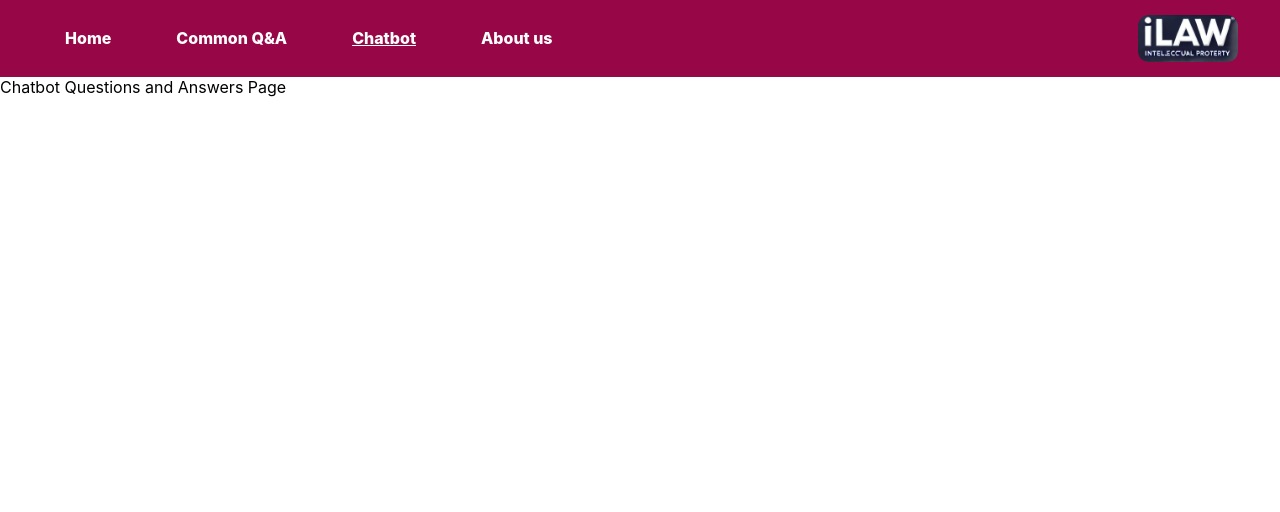
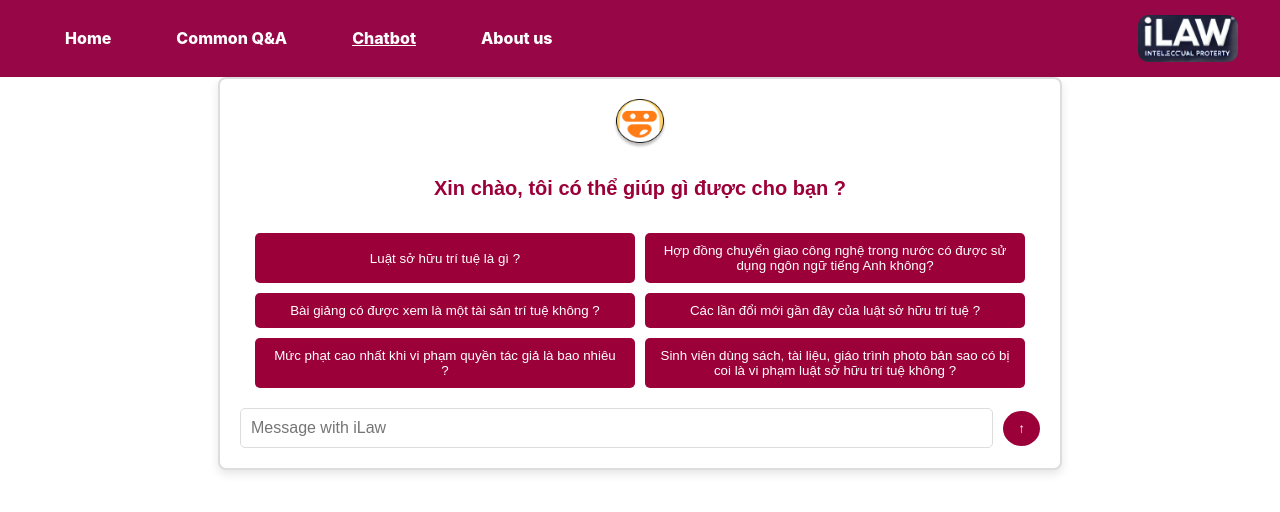
Before and after one commit to HTKUDTeam2/iLawChatbot, a React (Create React App) app: page /chatbot in a window 1280 px wide. Shown: the top 512 px of the page. Built offline with nearby package versions, Linux system fonts and the light colour scheme.

Commit message:
add and custom Chatbot UI

```diff
--- a/src/components/Chatbot.js
+++ b/src/components/Chatbot.js
@@ -1,7 +1,50 @@
 import React from "react";
+import "../styles/Chatbot.css";
+import chatbotImage from "../assets/images/chatbot.png";
 
 const Chatbot = () => {
-  return <div>Chatbot Questions and Answers Page</div>;
+  return (
+    <div className="chatbot-container">
+      <div className="chatbot-header">
+        <img
+          src={chatbotImage} // Thay bằng đường dẫn logo của bạn
+          alt="iLAW Logo"
+          className="chatbot-logo"
+        />
+        <h1 className="chatbot-title">
+          Xin chào, tôi có thể giúp gì được cho bạn ?
+        </h1>
+      </div>
+      <div className="chatbot-questions">
+        <button className="question-button">Luật sở hữu trí tuệ là gì ?</button>
+        <button className="question-button">
+          Hợp đồng chuyển giao công nghệ trong nước có được sử dụng ngôn ngữ
+          tiếng Anh không?
+        </button>
+        <button className="question-button">
+          Bài giảng có được xem là một tài sản trí tuệ không ?
+        </button>
+        <button className="question-button">
+          Các lần đổi mới gần đây của luật sở hữu trí tuệ ?
+        </button>
+        <button className="question-button">
+          Mức phạt cao nhất khi vi phạm quyền tác giả là bao nhiêu ?
+        </button>
+        <button className="question-button">
+          Sinh viên dùng sách, tài liệu, giáo trình photo bản sao có bị coi là
+          vi phạm luật sở hữu trí tuệ không ?
+        </button>
+      </div>
+      <div className="chatbot-message">
+        <input
+          type="text"
+          placeholder="Message with iLaw"
+          className="message-input"
+        />
+        <button className="send-button">↑</button>
+      </div>
+    </div>
+  );
 };
 
 export default Chatbot;
--- /dev/null
+++ b/src/styles/Chatbot.css
@@ -0,0 +1,78 @@
+.chatbot-container {
+  font-family: Arial, sans-serif;
+  padding: 20px;
+  background-color: #fff;
+  max-width: 800px;
+  margin: 0 auto;
+  border: 2px solid #ddd;
+  border-radius: 8px;
+  box-shadow: 0 4px 10px rgba(0, 0, 0, 0.1);
+}
+
+.chatbot-header {
+  text-align: center;
+  padding-bottom: 20px;
+}
+
+.chatbot-logo {
+  height: 50px;
+  margin-bottom: 10px;
+}
+
+.chatbot-title {
+  font-size: 20px;
+  font-weight: bold;
+  color: #9c0038;
+}
+
+.chatbot-questions {
+  display: flex;
+  flex-wrap: wrap;
+  gap: 10px;
+  justify-content: center;
+}
+
+.question-button {
+  background-color: #9c0038;
+  color: #fff;
+  border: none;
+  padding: 10px 15px;
+  border-radius: 5px;
+  cursor: pointer;
+  flex: 1 1 calc(50% - 20px);
+  max-width: calc(50% - 20px);
+  text-align: center;
+}
+
+.question-button:hover {
+  background-color: #b50040;
+}
+
+.chatbot-message {
+  margin-top: 20px;
+  display: flex;
+  align-items: center;
+  justify-content: center;
+}
+
+.message-input {
+  flex: 1;
+  padding: 10px;
+  border: 1px solid #ddd;
+  border-radius: 5px;
+  font-size: 16px;
+}
+
+.send-button {
+  background-color: #9c0038;
+  color: #fff;
+  border: none;
+  padding: 10px 15px;
+  margin-left: 10px;
+  border-radius: 50%;
+  cursor: pointer;
+}
+
+.send-button:hover {
+  background-color: #b50040;
+}
```
Also changed, not shown: src/assets/images/chatbot.png (added).
